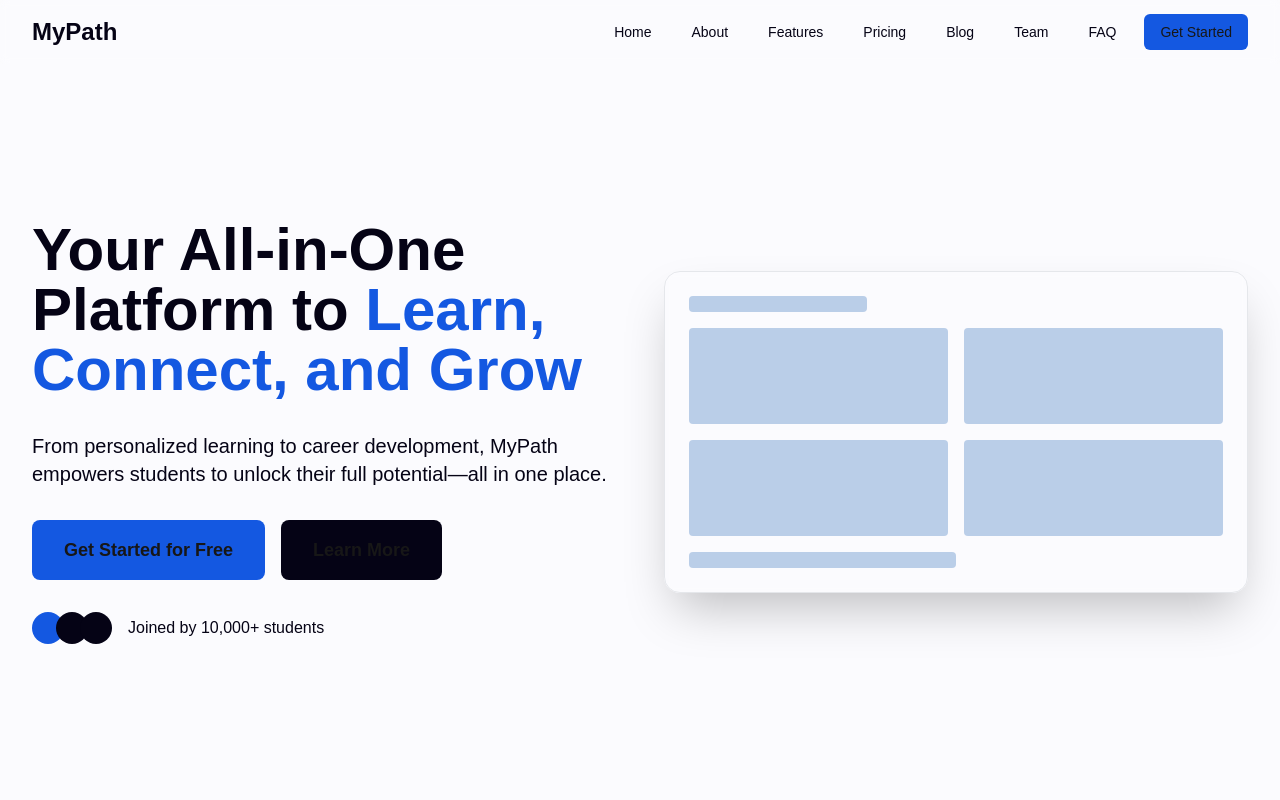
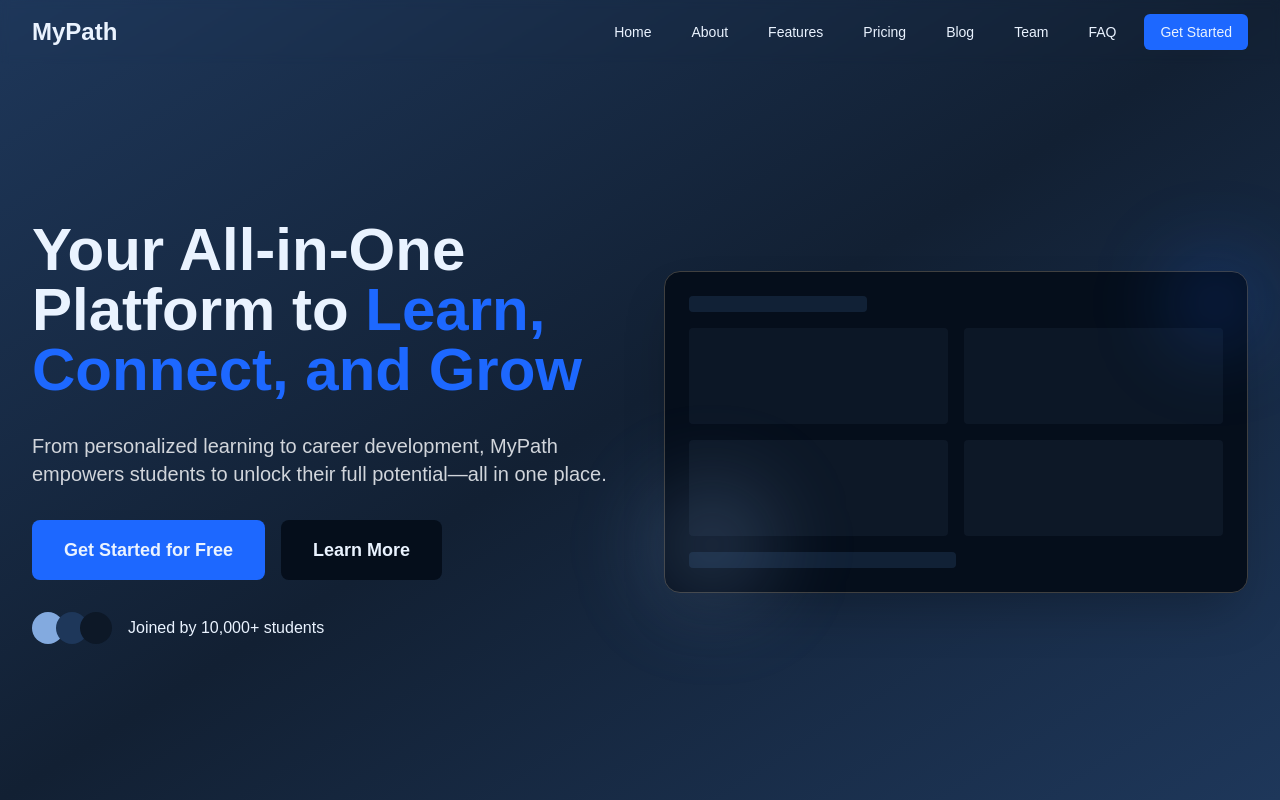
Before and after one commit to azurecoders/upgraded-octo-goggles, a Next.js app: page / in a window 1280 px wide. Shown: the top 800 px of the page. Built offline with nearby package versions, Linux system fonts and the light colour scheme.

Commit message:
Only Dark Mode

```diff
--- a/src/app/layout.tsx
+++ b/src/app/layout.tsx
@@ -28,11 +28,11 @@ export default function RootLayout({
   return (
     <html lang="en" suppressHydrationWarning>
       <body
-        className={`${geistSans.variable} ${geistMono.variable} antialiased`}
+        className={`${geistSans.variable} ${geistMono.variable} antialiased dark`}
       >
         <ThemeProvider
           attribute="class"
-          defaultTheme="system"
+          defaultTheme="dark"
           enableSystem
           disableTransitionOnChange
         >
```
